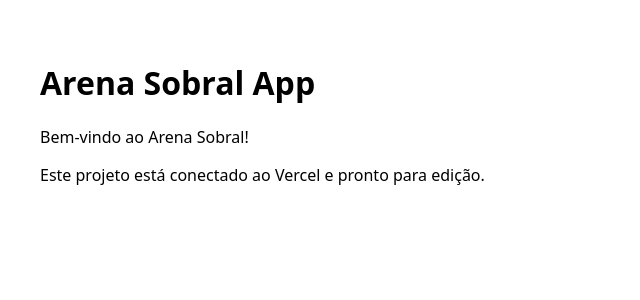
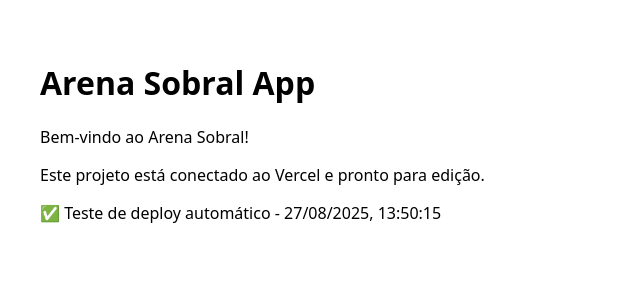
Before and after one commit to entrega363/arenasobral-app, a Next.js app: page / in a window 1280 px wide. Shown: the top 300 px of the page, without its empty margins (0-640 px from the left). Built offline with nearby package versions, Linux system fonts and the light colour scheme.

Commit message:
Teste de deploy automático - adicionado timestamp

```diff
--- a/src/app/page.tsx
+++ b/src/app/page.tsx
@@ -4,6 +4,7 @@
       <h1>Arena Sobral App</h1>
       <p>Bem-vindo ao Arena Sobral!</p>
       <p>Este projeto está conectado ao Vercel e pronto para edição.</p>
+      <p>✅ Teste de deploy automático - {new Date().toLocaleString('pt-BR')}</p>
     </main>
   )
 }
```
